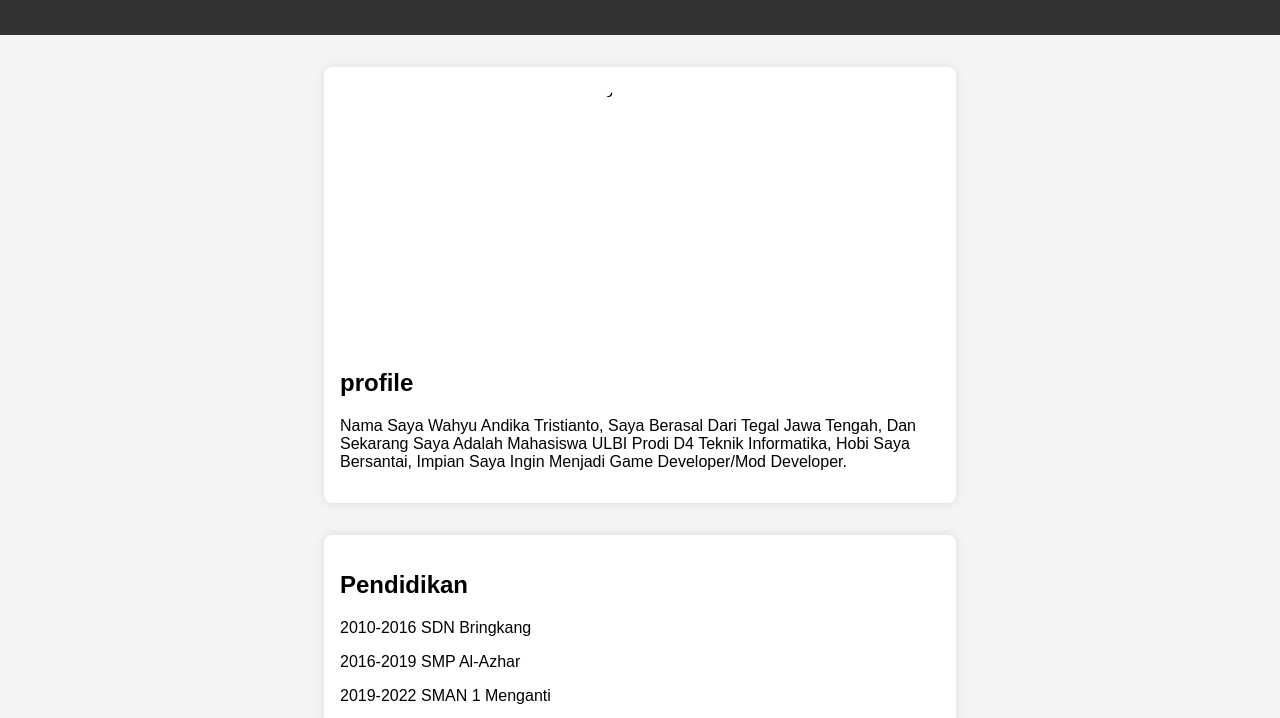
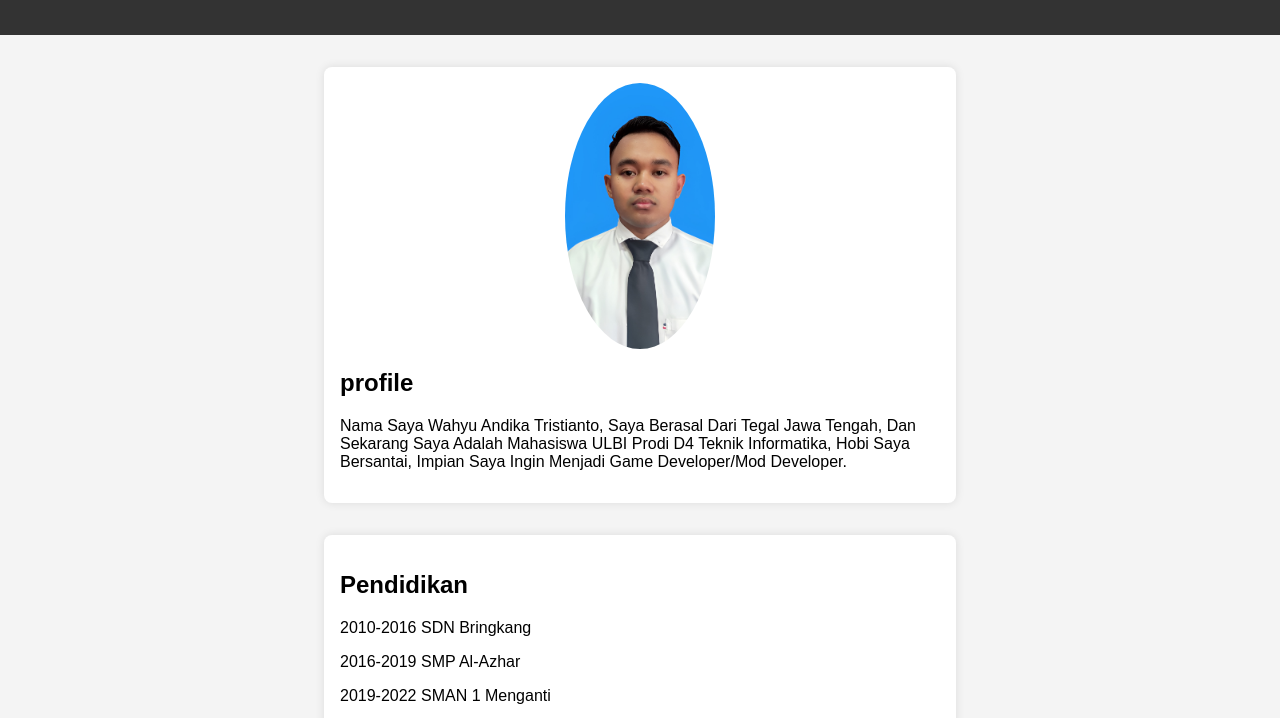
Before and after one commit to Wahyu8129/Portofolio, a plain HTML site: page index.html in a window 1280 px wide. Shown: the part 77-795 px from the top of the page. Drawn offline with Linux system fonts and the light colour scheme.

Commit message:
About Me

```diff
--- a/index.html
+++ b/index.html
@@ -45,7 +45,7 @@
         <h1>Tentang Saya</h1>
     </header>
     <section>
-        <img src="Foto CPNS BIRU.png" alt="Foto">
+        <img src="Foto CPNS BIRU (1).jpg" alt="Foto">
         <h2>profile</h2>
         <p>Nama Saya Wahyu Andika Tristianto, Saya Berasal Dari Tegal Jawa Tengah, Dan Sekarang Saya Adalah Mahasiswa ULBI Prodi
             D4 Teknik Informatika, Hobi Saya Bersantai, Impian Saya Ingin Menjadi Game Developer/Mod Developer.
```
Also changed, not shown: Foto CPNS BIRU (1).jpg (added).
